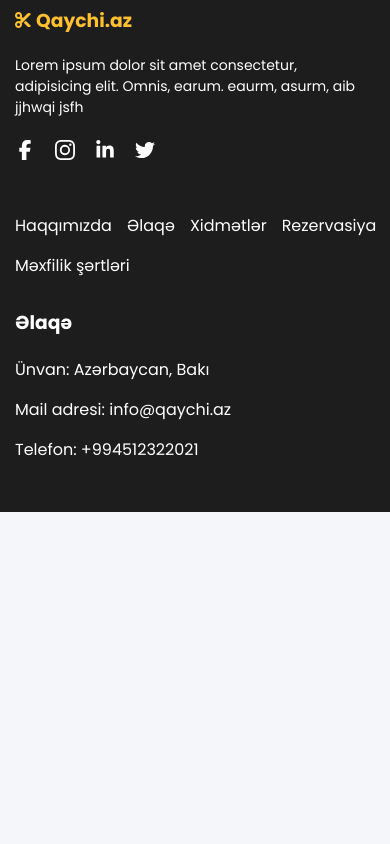
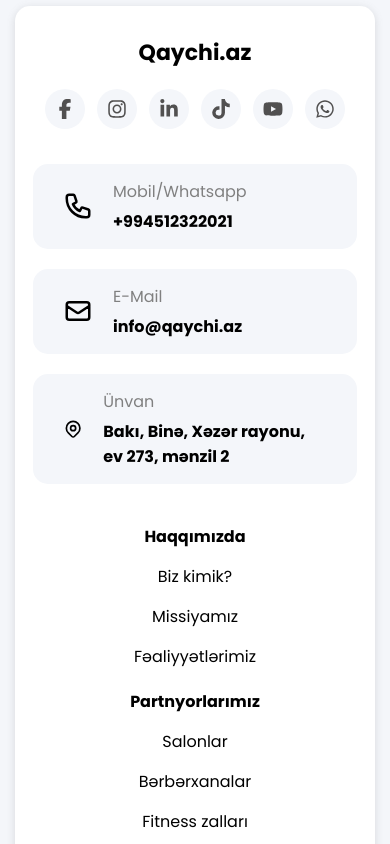
Before and after one commit to ShahriyarMammadov/qaychi.az_web, a React (Vite) app: page /haqqimizda in a window 390 px wide. Shown: the part 1180-2024 px from the top of the page. Before the commit the page ends 1692 px from the top, so only its background shows below. Built offline with nearby package versions, Linux system fonts and the light colour scheme; a web font is replaced by a local one.

Commit message:
footer and responsive

```diff
--- a/src/components/top10Saloon/index.jsx
+++ b/src/components/top10Saloon/index.jsx
@@ -58,7 +58,7 @@ const Top10Saloon = () => {
     <div id="top10SaloonComponent">
       {data?.map((e, i) => {
         return (
-          <Link className="card" to={"/"}>
+          <Link className="card" to={"/"} key={i}>
             <div className="image">
               <img src={e?.coverImageURL} alt={e?.name} />
             </div>
--- a/src/layouts/footer/index.jsx
+++ b/src/layouts/footer/index.jsx
@@ -2,82 +2,142 @@ import React from "react";
 import "./index.scss";
 import {
   FaFacebookF,
+  FaInstagram,
   FaLinkedinIn,
-  FaScissors,
-  FaTwitter,
+  FaTiktok,
+  FaYoutube,
+  FaWhatsapp,
 } from "react-icons/fa6";
+import {
+  HiOutlinePhone,
+  HiOutlineMail,
+  HiOutlineLocationMarker,
+} from "react-icons/hi";
 import { Link } from "react-router-dom";
-import { BsInstagram } from "react-icons/bs";
 
 const Footer = () => {
   return (
     <footer>
       <div className="container">
-        <div className="left">
+        <div className="header">
           <div className="logo">
-            <FaScissors className="icon" />
-            <h3>Qaychi.az</h3>
+            <h2>Qaychi.az</h2>
           </div>
 
-          <p>
-            Lorem ipsum dolor sit amet consectetur, adipisicing elit. Omnis,
-            earum. eaurm, asurm, aib jjhwqi jsfh
-          </p>
+          <div className="socialMedia">
+            <div>
+              <FaFacebookF className="icon" />
+            </div>
 
-          <div className="socialMediaIcons">
-            <a
-              href="https://www.facebook.com"
-              target="_blank"
-              rel="noopener noreferrer"
-            >
-              <FaFacebookF className="socialIcons" />
-            </a>
+            <div>
+              <FaInstagram className="icon" />
+            </div>
 
-            <a
-              href="https://www.instagram.com"
-              target="_blank"
-              rel="noopener noreferrer"
-            >
-              <BsInstagram className="socialIcons" />
-            </a>
+            <div>
+              <FaLinkedinIn className="icon" />
+            </div>
 
-            <a
-              href="https://www.facebook.com"
-              target="_blank"
-              rel="noopener noreferrer"
-            >
-              <FaLinkedinIn className="socialIcons" />
-            </a>
+            <div>
+              <FaTiktok className="icon" />
+            </div>
 
-            <a
-              href="https://www.facebook.com"
-              target="_blank"
-              rel="noopener noreferrer"
-            >
-              <FaTwitter className="socialIcons" />
-            </a>
+            <div>
+              <FaYoutube className="icon" />
+            </div>
+
+            <div>
+              <FaWhatsapp className="icon" />
+            </div>
           </div>
         </div>
 
-        <div className="rightContainer">
-          <nav>
-            <Link>Haqqımızda</Link>
-            <Link>Əlaqə</Link>
-            <Link>Xidmətlər</Link>
-            <Link>Rezervasiya</Link>
-            <Link>Məxfilik şərtləri</Link>
-          </nav>
+        <div className="contactInfo">
+          <a href="tel:+994512322021" className="tel">
+            <HiOutlinePhone className="icon" />
+
+            <div>
+              <p>Mobil/Whatsapp</p>
+              <p className="bold">+994512322021</p>
+            </div>
+          </a>
+
+          <a href="mailto:info@qaychi.az" className="mail">
+            <HiOutlineMail className="icon" />
+
+            <div>
+              <p>E-Mail</p>
+              <p className="bold">info@qaychi.az</p>
+            </div>
+          </a>
+
+          <a
+            href={
+              "https://www.google.com/maps/place/Code+Academy/@40.377191,49.853945,15z/data=!4m6!3m5!1s0x40307d079efb5163:0xc20aa51a5f0b5e01!8m2!3d40.3771909!4d49.8539455!16s%2Fg%2F11c584m839?hl=tr-TR&entry=ttu"
+            }
+            className="location"
+          >
+            <HiOutlineLocationMarker className="icon" />
+
+            <div>
+              <p>Ünvan</p>
+              <p className="bold">Bakı, Binə, Xəzər rayonu, ev 273, mənzil 2</p>
+            </div>
+          </a>
+        </div>
+
+        <nav>
+          <div className="left">
+            <div className="category">
+              <div className="headText">
+                <p>Haqqımızda</p>
+              </div>
+
+              <div className="links">
+                <Link to={"/"}>Biz kimik?</Link>
+                <Link to={"/"}>Missiyamız</Link>
+                <Link to={"/"}>Fəaliyyətlərimiz</Link>
+              </div>
+            </div>
+
+            <div className="category">
+              <div className="headText">
+                <p>Partnyorlarımız</p>
+              </div>
+
+              <div className="links">
+                <Link to={"/"}>Salonlar</Link>
+                <Link to={"/"}>Bərbərxanalar</Link>
+                <Link to={"/"}>Fitness zalları</Link>
+              </div>
+            </div>
+          </div>
 
           <div className="right">
-            <h3>Əlaqə</h3>
+            <div className="category">
+              <div className="headText">
+                <p>Bizə qoşul</p>
+              </div>
 
-            <div>
-              <p>Ünvan: Azərbaycan, Bakı</p>
-              <a href="mailto:info@qaychi.az">Mail adresi: info@qaychi.az</a>
-              <a href="tel:+994512322021">Telefon: +994512322021</a>
+              <div className="links">
+                <Link to={"/"}>Qeydiyyat</Link>
+                <Link to={"/"}>Daxil ol</Link>
+                <Link to={"/"}>Partnyor ol</Link>
+              </div>
+            </div>
+
+            <div className="category">
+              <div className="headText">
+                <p>Xəbərlər</p>
+              </div>
+
+              <div className="links">
+                <Link to={"/"}>Blog</Link>
+                <Link to={"/"}>Xəbərlər</Link>
+                <Link to={"/"}>Yeni üzvlərimiz</Link>
+              </div>
             </div>
           </div>
-        </div>
+        </nav>
       </div>
     </footer>
   );
--- a/src/layouts/footer/index.scss
+++ b/src/layouts/footer/index.scss
@@ -1,82 +1,138 @@
 footer {
-    background-color: rgba(0, 0, 0, 0.882);
-    padding: 50px 15px;
+    padding: 50px 15px 30px 15px;
 
     .container {
+        padding: 30px 35px;
+        background-color: #fff;
+        box-shadow: rgba(99, 99, 99, 0.2) 0px 2px 8px 0px;
+        border-radius: 15px;
+
+        @media only screen and (max-width: 800px) {
+            padding: 30px 18px;
+        }
+
+        .header {
             display: flex;
             justify-content: space-between;
-
-        .left {
-            width: 40%;
+            align-items: center;
 
             .logo {
-                display: flex;
-                gap: 5px;
-                align-items: center;
-                color: #FFC02D;
-
+                h2 {
+                    font-size: 22px;
+                }
             }
 
-            p {
-                margin-top: 20px;
-                color: #fff;
-                font-size: 14px;
+            .socialMedia {
+                display: flex;
+                align-items: center;
+                gap: 12px;
+
+                div {
+                    padding: 5px;
+                    background-color: #f4f6fa;
+                    border-radius: 50%;
+                    transition: all 0.5s;
+                    cursor: pointer;
+                    width: 40px;
+                    height: 40px;
+                    padding: 10px;
+
+                    .icon {
+                        color: rgb(81, 80, 80);
+                        transition: all 0.5s;
+                        width: 20px;
+                        height: 20px;
                     }
 
-            .socialMediaIcons {
-                display: flex;
-                gap: 20px;
-                margin-top: 20px;
+                    &:hover {
+                        background-color: #FFC02D;
 
-                a {
-                    color: #fff;
-                    transition: all 0.5s;
-                    font-size: 20px;
-
-                    &:hover {
-                        color: #FFC02D;
+                        .icon {
+                            color: black;
+                        }
                     }
                 }
             }
         }
 
-        .rightContainer {
+        .contactInfo {
             display: flex;
-            justify-content: space-around;
-            align-items: baseline;
-            width: 50%;
-
-            nav {
-                display: flex;
-                flex-direction: column;
+            justify-content: space-between;
             gap: 10px;
-                margin-top: 20px;
+            margin: 35px 0 20px 0;
 
             a {
-                    color: #fff;
+                background-color: #f4f6fa;
+                width: fit-content;
+                padding: 20px 30px;
+                border-radius: 15px;
                 text-decoration: none;
-                    transition: all 0.3s;
+                color: black;
+                display: flex;
+                align-items: center;
+                gap: 20px;
 
-                    &:hover {
-                        color: #FFC02D;
+                &.tel {
+                    width: 28%;
+                }
+
+                &.mail {
+                    width: 28%;
+                }
+
+                &.location {
+                    width: 40%;
+                }
+
+                .icon {
+                    font-size: 30px;
+                }
+
+                div {
+
+                    p {
+                        color: grey;
+                        margin-bottom: 5px;
+
+                        &.bold {
+                            color: black;
+                            font-size: 16px;
+                            font-weight: 600;
+                            margin-bottom: 0px;
+                        }
+                    }
                 }
             }
         }
 
+        nav {
+            display: flex;
+            align-items: center;
+            margin-top: 40px;
+            justify-content: space-between;
+
+            .left,
             .right {
-                color: #fff;
+                display: flex;
+                justify-content: space-between;
+                align-items: center;
+                width: 40%;
+            }
 
-                div {
-                    margin-top: 20px;
-                    display: flex;
-                    flex-direction: column;
-                    gap: 15px;
+            .category {
+                .headText {
+                    p {
+                        font-weight: 600;
+                    }
+                }
 
+                .links {
                     a {
-                        width: fit-content;
-                        color: #fff;
+                        display: block;
+                        margin-top: 15px;
                         text-decoration: none;
-                        transition: all 0.3s;
+                        color: black;
+                        transition: all 0.5s;
 
                         &:hover {
                             color: #FFC02D;
@@ -85,37 +141,79 @@ footer {
                 }
             }
         }
+
+        @media only screen and (max-width: 1150px) {
+            .contactInfo {
+                a {
+                    padding: 10px 30px;
+                }
+            }
         }
 
-    @media only screen and (max-width: 800px) {
-        .container {
-            flex-wrap: wrap;
-            justify-content: start;
-            gap: 25px;
+        @media only screen and (max-width: 950px) {
+            .contactInfo {
+                flex-direction: column;
+                gap: 20px;
 
-            .left {
+                a {
+                    padding: 15px 30px;
+
+                    &.tel {
                         width: 100%;
                     }
 
+                    &.mail {
+                        width: 100%;
+                    }
 
-            .rightContainer {
+                    &.location {
+                        width: 100%;
+                    }
+                }
+            }
+
+            nav {
+                flex-direction: column;
+
+                .left,
+                .right {
+                    width: 100%;
                     justify-content: space-around;
-                width: 80%;
+                }
+
+                .right {
+                    margin-top: 40px;
+
+                    .category {
+                        width: 130px;
+                    }
                 }
             }
         }
 
         @media only screen and (max-width: 600px) {
-        .container {
-            .rightContainer {
+            .header {
                 flex-direction: column;
 
+                .logo {
+                    margin-bottom: 20px;
+                }
+            }
+        }
+
+        @media only screen and (max-width: 450px) {
             nav {
-                    flex-direction: row;
-                    flex-wrap: wrap;
-                    width: 95vw;
-                    gap: 15px;
-                    margin-bottom: 30px;
+
+                .left,
+                .right {
+                    flex-direction: column;
+                    align-items: center;
+                    gap: 20px;
+                    text-align: center;
+                }
+
+                .right {
+                    margin-top: 20px;
                 }
             }
         }
--- a/src/pages/homePage/index.scss
+++ b/src/pages/homePage/index.scss
@@ -220,7 +220,7 @@
                 gap: 20px;
 
                 div {
-                    width: 270px;
+                    width: 280px;
                     padding: 15px;
 
                     p {
@@ -341,6 +341,10 @@
             background-color: #fff;
             box-shadow: rgba(99, 99, 99, 0.2) 0px 2px 8px 0px;
             border-radius: 15px;
+
+            @media only screen and (max-width: 800px) {
+                padding: 18px 15px;
+            }
         }
     }
 }
```
Also changed, not shown: src/components/top10Saloon/index.scss (+18 -0 lines). Lines whose indentation alone changed are shown as unchanged.
